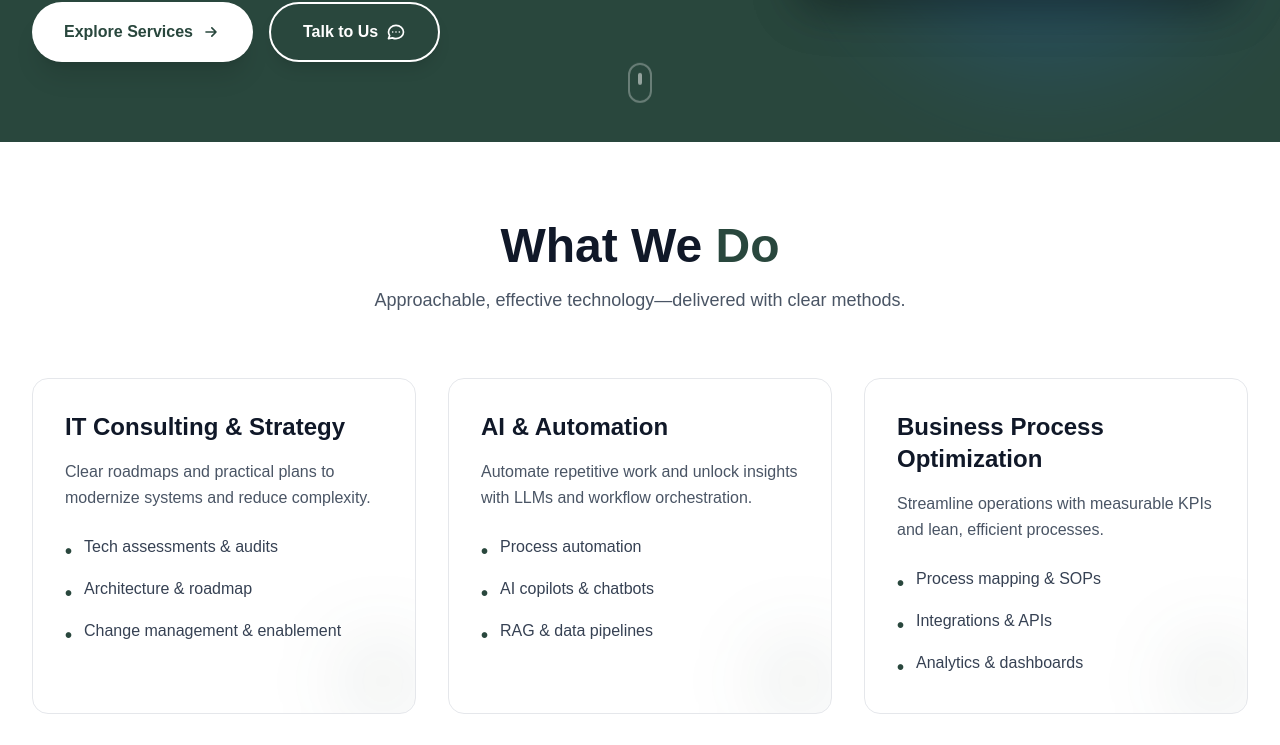
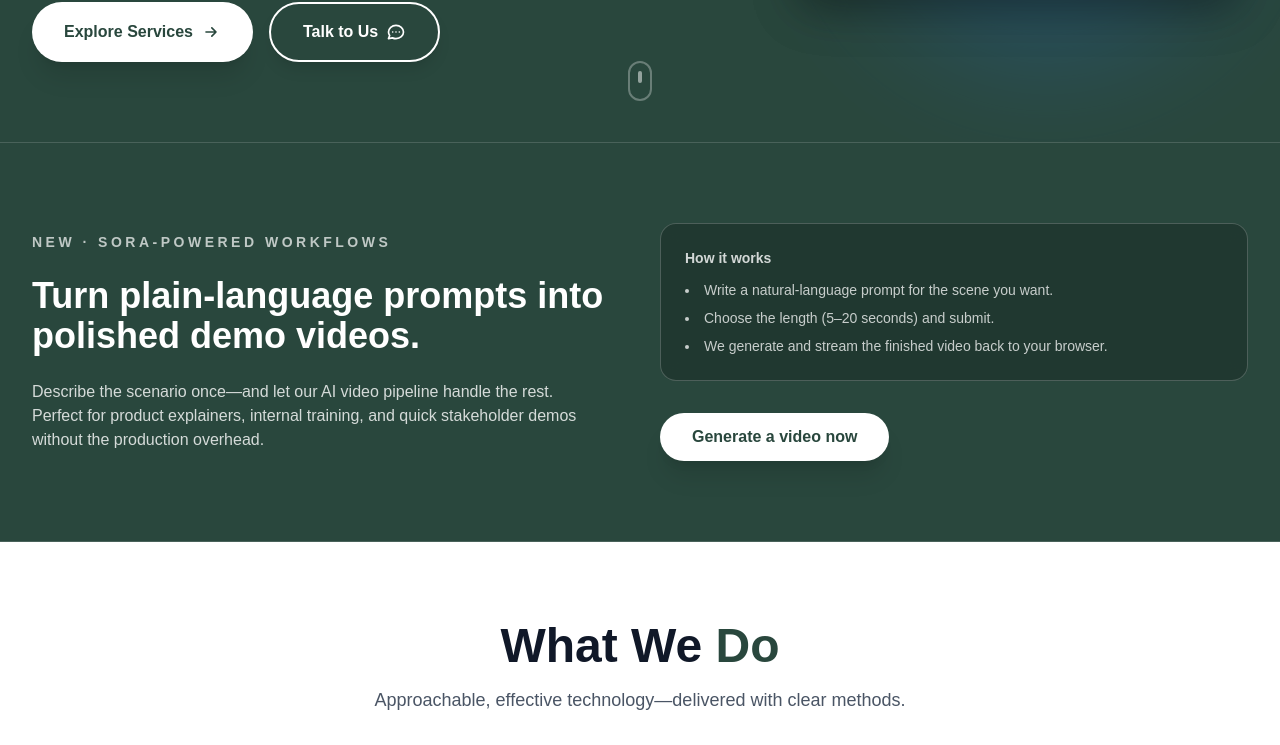
Before and after one commit to awaispasha7/softtechniquesweb, a Next.js app: page / in a window 1280 px wide. Shown: the part 776-1521 px from the top of the page. Built offline with nearby package versions, Linux system fonts and the light colour scheme.

Commit message:
added video generation pipeline latest 11-26-25

```diff
--- a/src/app/page.tsx
+++ b/src/app/page.tsx
@@ -1,6 +1,7 @@
 'use client';
 
 import { useEffect, Suspense } from 'react';
+import Link from "next/link";
 import { useSearchParams } from 'next/navigation';
 import { useChat } from '@/components/ChatProvider';
 import Navbar from "@/components/Navbar";
@@ -58,6 +59,44 @@ function HomeContent() {
     <div className="min-h-screen">
       <Navbar />
       <HeroSection />
+
+      {/* AI Video Generation CTA */}
+      <section className="bg-[#29473d] text-white border-y border-white/15">
+        <div className="max-w-7xl mx-auto px-6 lg:px-8 py-16 md:py-20 grid gap-10 md:grid-cols-2 items-center">
+          <div className="space-y-4 md:space-y-6">
+            <p className="text-sm font-semibold uppercase tracking-[0.25em] text-white/70">
+              New · Sora-powered workflows
+            </p>
+            <h2 className="text-2xl md:text-3xl lg:text-4xl font-bold">
+              Turn plain-language prompts into polished demo videos.
+            </h2>
+            <p className="text-white/80 text-sm md:text-base max-w-xl">
+              Describe the scenario once—and let our AI video pipeline handle the rest.
+              Perfect for product explainers, internal training, and quick stakeholder demos
+              without the production overhead.
+            </p>
+          </div>
+          <div className="space-y-6 md:space-y-8">
+            <div className="bg-black/20 border border-white/20 rounded-2xl p-5 md:p-6 backdrop-blur-sm space-y-3">
+              <p className="text-sm font-semibold text-white/80">
+                How it works
+              </p>
+              <ul className="space-y-2 text-sm text-white/75 list-disc list-inside">
+                <li>Write a natural-language prompt for the scene you want.</li>
+                <li>Choose the length (5–20 seconds) and submit.</li>
+                <li>We generate and stream the finished video back to your browser.</li>
+              </ul>
+            </div>
+            <Link
+              href="/generate-video"
+              className="inline-flex items-center justify-center bg-white text-[#29473d] px-8 py-3 rounded-full font-semibold text-base shadow-xl hover:shadow-2xl hover:bg-white/90 hover:scale-105 transition-all"
+            >
+              Generate a video now
+            </Link>
+          </div>
+        </div>
+      </section>
+
       <ServicesSection />
       <AboutSection />
       <WhyChooseUsSection />
```
